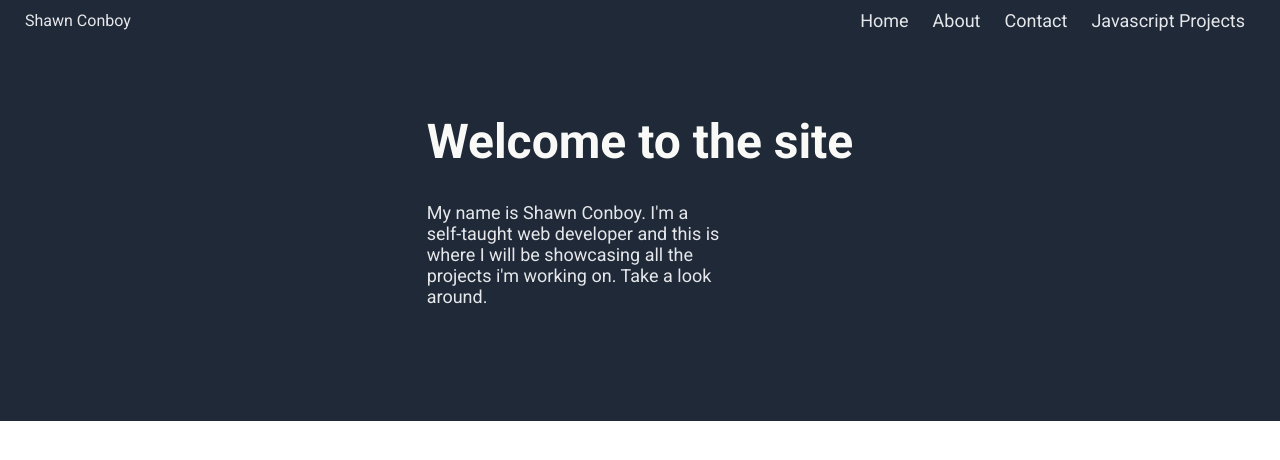
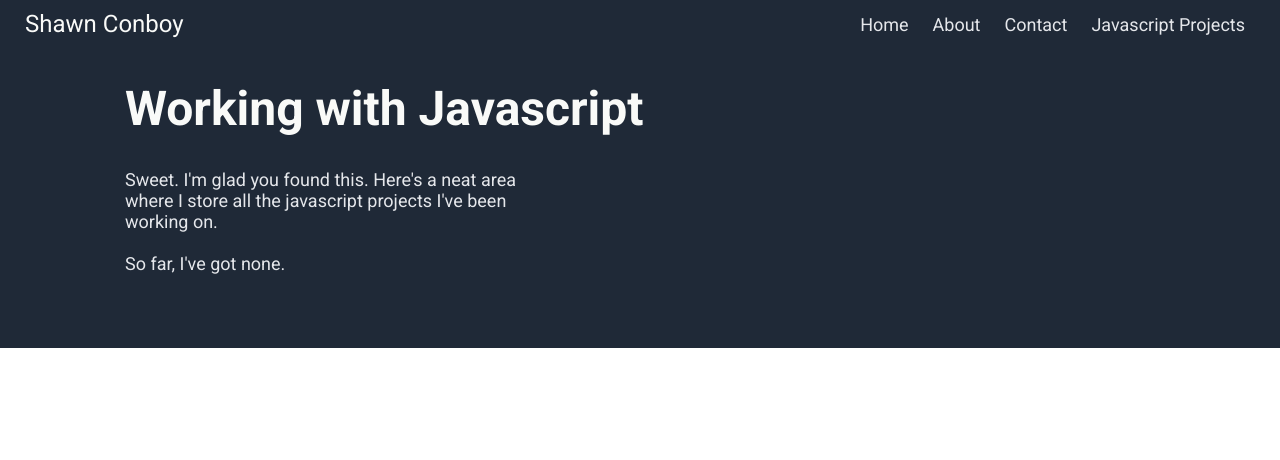
Before and after one commit to shawnconboy/landing-page, a plain HTML site: page portfolioLinks/javascriptProjects.html in a window 1280 px wide. Drawn offline with Linux system fonts and the light colour scheme.

Commit message:
Fill in context on project page

```diff
--- a/portfolioLinks/javascriptProjects.html
+++ b/portfolioLinks/javascriptProjects.html
@@ -37,9 +37,12 @@
 
         <div class="sectOne">
             <div class="sectOneOne">
-                <h1 class="heroMain">Welcome to the site</h1>
-                <p class="heroSecondary">My name is Shawn Conboy. I'm a self-taught web developer and this is where I
-                    will be showcasing all the projects i'm working on. Take a look around.
+                <h1 class="heroMain">Working with Javascript</h1>
+                <p class="heroSecondary">Sweet. I'm glad you found this. Here's a neat area where I store all the
+                    javascript projects I've been working on.
+                    <br>
+                    <br>
+                    So far, I've got none.
                 </p>
             </div>
 
--- a/portfolioLinks/jsStyles.css
+++ b/portfolioLinks/jsStyles.css
@@ -18,6 +18,11 @@ header {
     padding: 10px 0px;
 }
 
+.headerLogo {
+    font-size: 24px;
+    color: #f9faf8;
+}
+
 a {
     color: #e5e7eb;
     font-size: 18px;
@@ -32,9 +37,9 @@ a:hover {
 
 .sectOne {
     display: flex;
-    justify-content: space-evenly;
     align-items: center;
-    padding: 40px 0px;
+    justify-content: space-between;
+    padding: 0px 0px;
     margin: 0px 100px;
 }
 
@@ -51,5 +56,5 @@ a:hover {
 .heroSecondary {
     color: #e5e7eb;
     font-size: 18px;
-    width: 300px;
+    width: 400px;
 }
```
